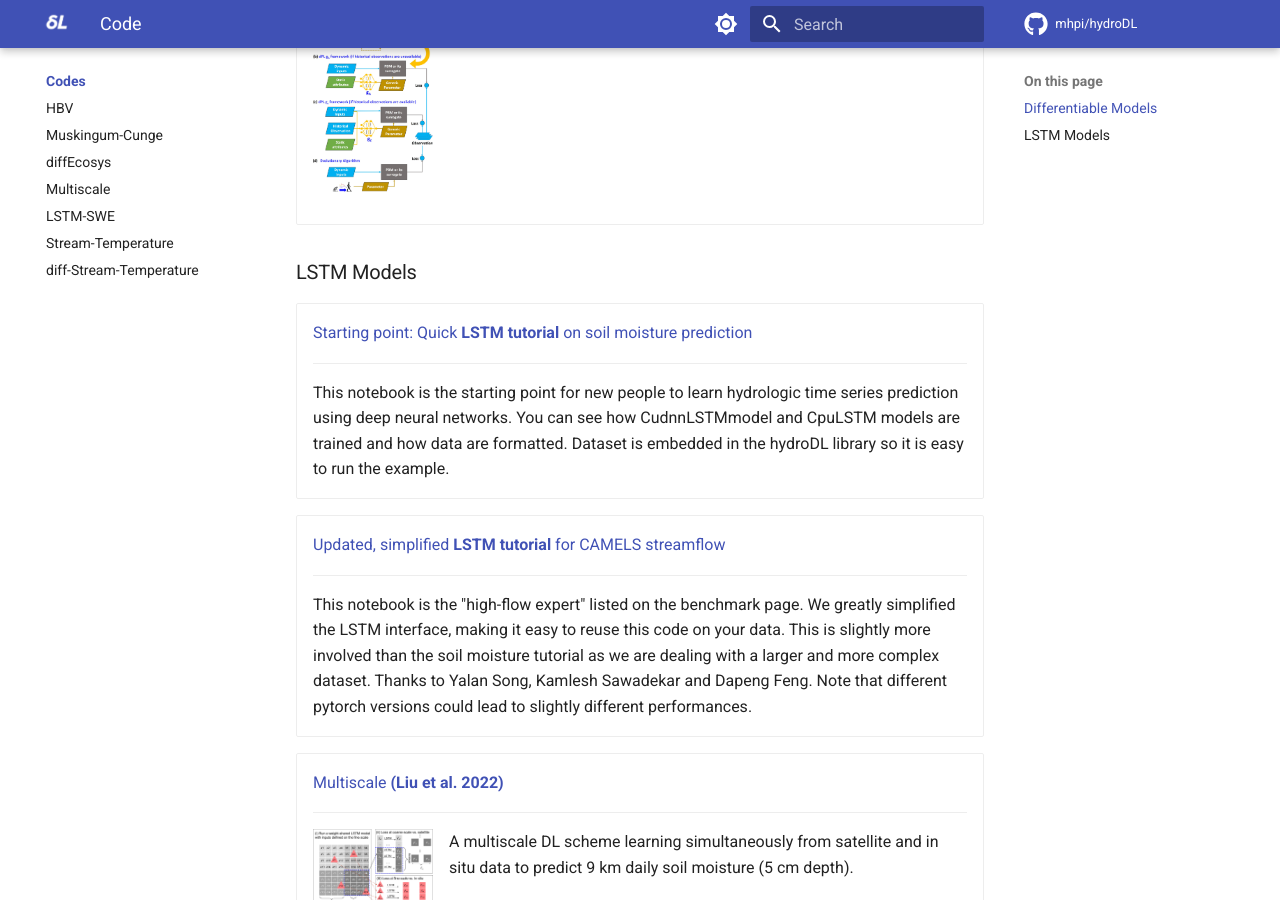
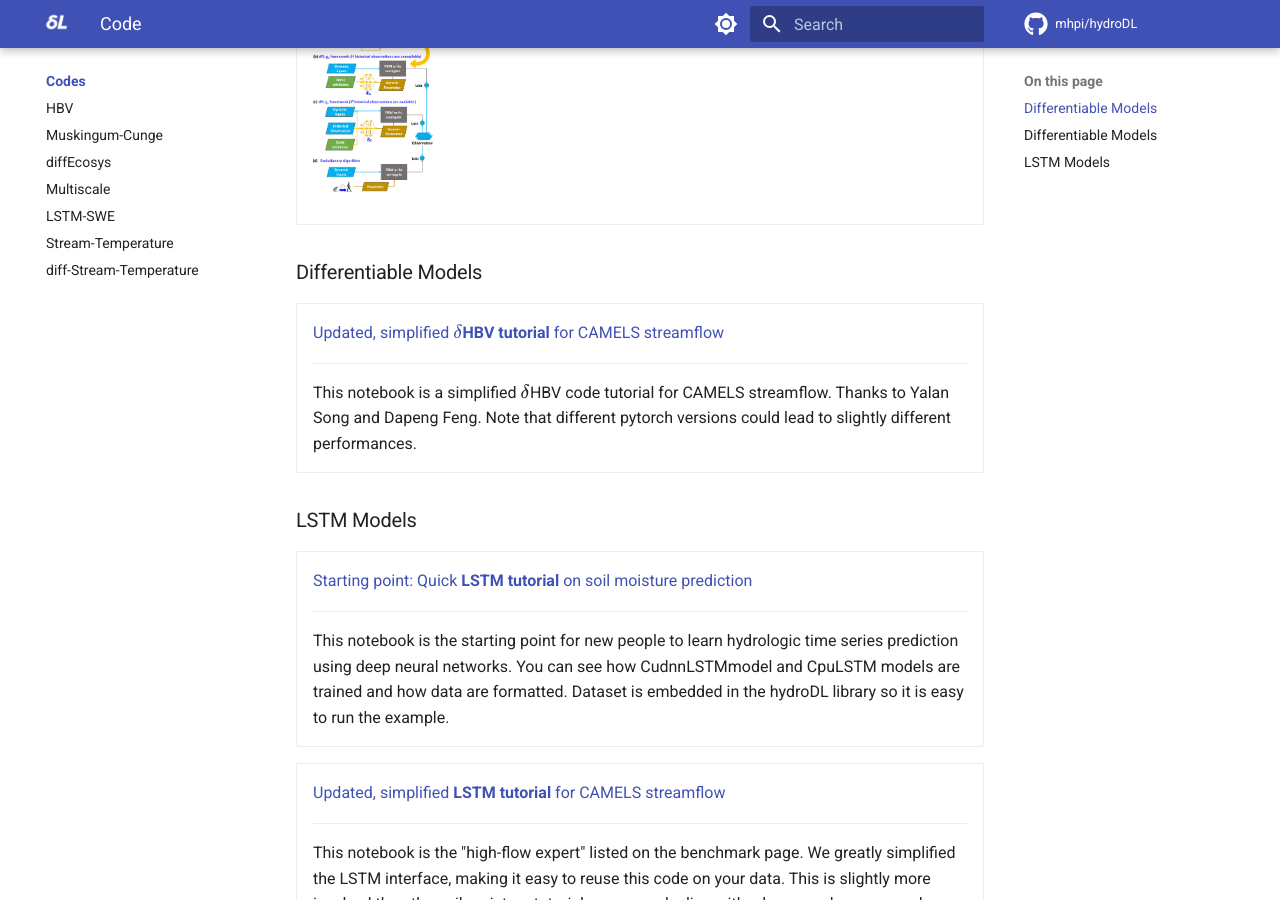
Before and after one commit to mhpi/mhpi.github.io, an MkDocs documentation site: the page built from docs/codes/index.md, in a window 1280 px wide and 900 px high, scrolled down 1191 px. Built offline with MkDocs 1.6.1 and Material for MkDocs 9.7.7, drawn with Linux system fonts in a browser that asks for light colours; a script that is not in the unit is left out; comment, search, counter and statistics services are not loaded.

Commit message:
Update index.md
Add dHBV code tutorial

```diff
--- a/docs/codes/index.md
+++ b/docs/codes/index.md
@@ -62,6 +62,21 @@ Differentiable Parameter Learning
 
   </div>
 </div>
+
+### Differentiable Models
+<div class="result" markdown>
+  <div class="grid cards" markdown>
+
+-   [Updated, simplified __$\delta$HBV tutorial__ for CAMELS streamflow] [tutorialdHBV]
+
+    ---
+This notebook is a simplified $\delta$HBV code tutorial for CAMELS streamflow. Thanks to Yalan Song and Dapeng Feng. Note that different pytorch versions could lead to slightly different performances.
+
+
+  </div>
+</div>
+
+
 ### LSTM Models
 
 <div class="result" markdown>
@@ -75,6 +90,9 @@ This notebook is the starting point for new people to learn hydrologic time seri
 
   </div>
 </div>
+
+
+
 <div class="result" markdown>
   <div class="grid cards" markdown>
 
```
Also changed, not shown: other parts of docs/codes/index.md (+1 -0 lines).
